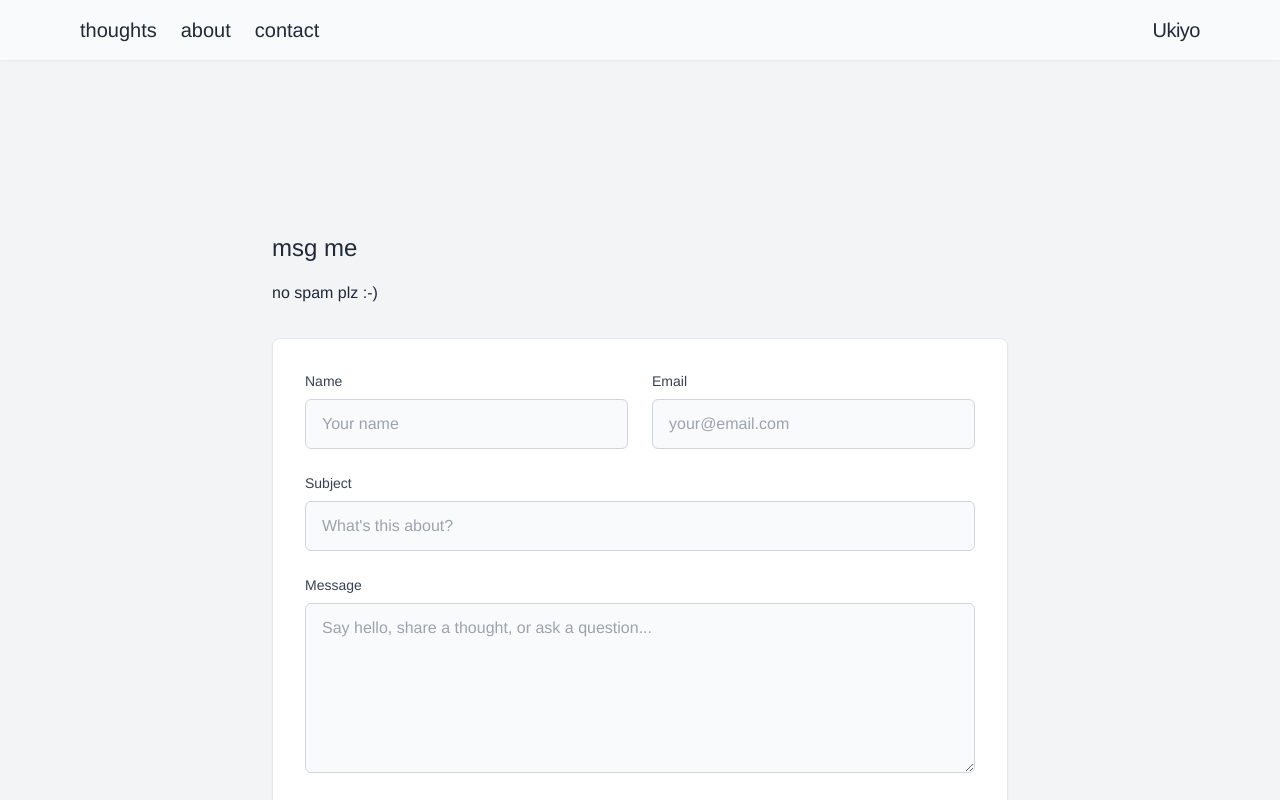
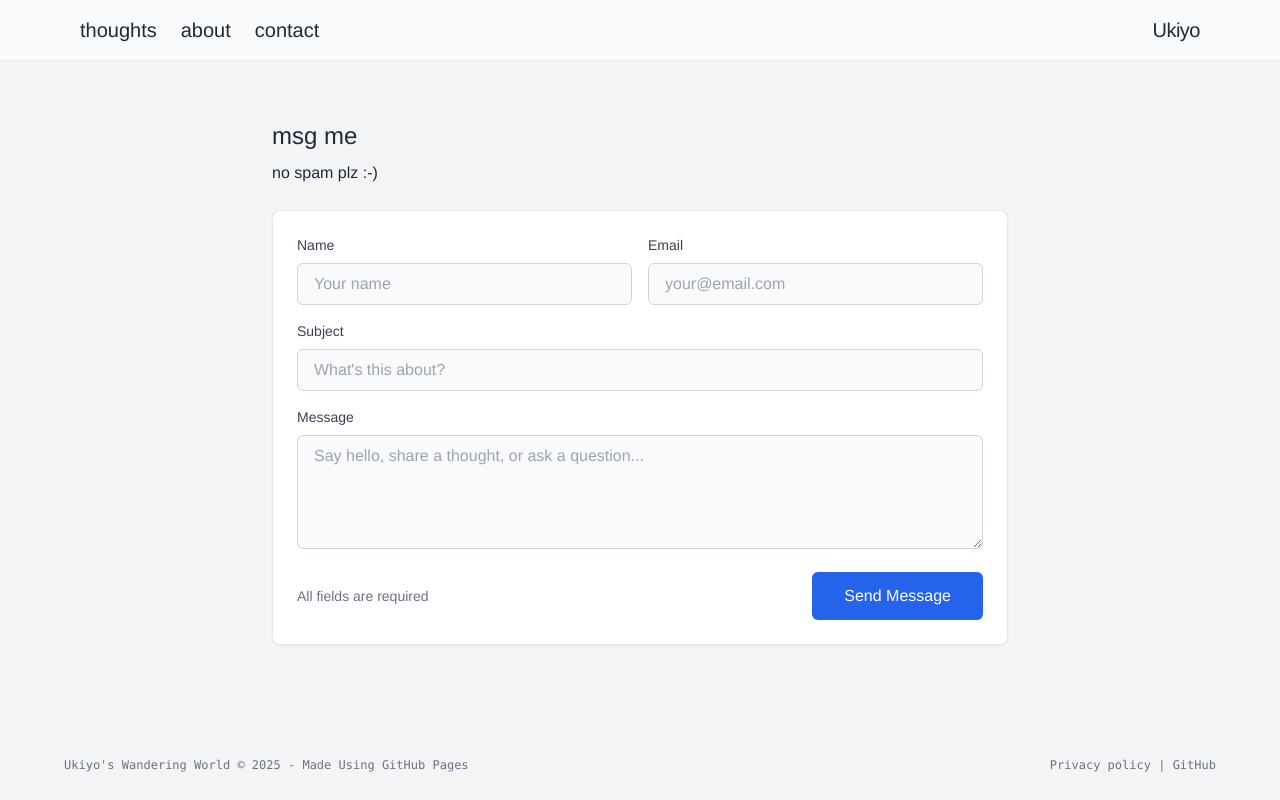
Before and after one commit to UkiyosWanderingWorld/UkiyosWanderingWorld.github.io, a Next.js app: page /contact in a window 1280 px wide. Shown: the top 800 px of the page. Built offline with nearby package versions, Linux system fonts and the light colour scheme.

Commit message:
contact page scrollbar fix

```diff
--- a/app/contact/page.tsx
+++ b/app/contact/page.tsx
@@ -39,18 +39,18 @@ export default function ContactPage() {
   }
 
   return (
-    <main className="pt-20 bg-gray-100 text-gray-800 min-h-screen">
-      <section className="max-w-3xl mx-auto px-4 pt-24">
-        <div className="mb-8">
-          <h1 className="text-2xl font-light mb-4">msg me</h1>
-          <p className="text-md leading-relaxed mb-2">
+    <div className="bg-gray-100 text-gray-800 h-full flex items-center justify-center pt-24">
+      <section className="max-w-3xl mx-auto px-4 w-full -mt-8">
+        <div className="mb-6">
+          <h1 className="text-2xl font-light mb-2">msg me</h1>
+          <p className="text-md leading-relaxed">
             no spam plz :-)
           </p>
         </div>
 
-        <div className="bg-white rounded-lg shadow-sm border border-gray-200 p-8">
-          <form onSubmit={handleSubmit} className="space-y-6">
-            <div className="grid grid-cols-1 md:grid-cols-2 gap-6">
+        <div className="bg-white rounded-lg shadow-sm border border-gray-200 p-6">
+          <form onSubmit={handleSubmit} className="space-y-4">
+            <div className="grid grid-cols-1 md:grid-cols-2 gap-4">
               <div>
                 <label htmlFor="name" className="block text-sm font-medium text-gray-700 mb-2">
                   Name
@@ -62,7 +62,7 @@ export default function ContactPage() {
                   value={formData.name}
                   onChange={handleChange}
                   required
-                  className="w-full px-4 py-3 border border-gray-300 rounded-md focus:ring-2 focus:ring-blue-500 focus:border-transparent transition-all duration-200 bg-gray-50 focus:bg-white"
+                  className="w-full px-4 py-2 border border-gray-300 rounded-md focus:ring-2 focus:ring-blue-500 focus:border-transparent transition-all duration-200 bg-gray-50 focus:bg-white"
                   placeholder="Your name"
                 />
               </div>
@@ -78,7 +78,7 @@ export default function ContactPage() {
                   value={formData.email}
                   onChange={handleChange}
                   required
-                  className="w-full px-4 py-3 border border-gray-300 rounded-md focus:ring-2 focus:ring-blue-500 focus:border-transparent transition-all duration-200 bg-gray-50 focus:bg-white"
+                  className="w-full px-4 py-2 border border-gray-300 rounded-md focus:ring-2 focus:ring-blue-500 focus:border-transparent transition-all duration-200 bg-gray-50 focus:bg-white"
                   placeholder="your@email.com"
                 />
               </div>
@@ -95,7 +95,7 @@ export default function ContactPage() {
                 value={formData.subject}
                 onChange={handleChange}
                 required
-                className="w-full px-4 py-3 border border-gray-300 rounded-md focus:ring-2 focus:ring-blue-500 focus:border-transparent transition-all duration-200 bg-gray-50 focus:bg-white"
+                className="w-full px-4 py-2 border border-gray-300 rounded-md focus:ring-2 focus:ring-blue-500 focus:border-transparent transition-all duration-200 bg-gray-50 focus:bg-white"
                 placeholder="What's this about?"
               />
             </div>
@@ -110,8 +110,8 @@ export default function ContactPage() {
                 value={formData.message}
                 onChange={handleChange}
                 required
-                rows={6}
-                className="w-full px-4 py-3 border border-gray-300 rounded-md focus:ring-2 focus:ring-blue-500 focus:border-transparent transition-all duration-200 bg-gray-50 focus:bg-white resize-vertical"
+                rows={4}
+                className="w-full px-4 py-2 border border-gray-300 rounded-md focus:ring-2 focus:ring-blue-500 focus:border-transparent transition-all duration-200 bg-gray-50 focus:bg-white resize-vertical"
                 placeholder="Say hello, share a thought, or ask a question..."
               />
             </div>
@@ -148,6 +148,6 @@ export default function ContactPage() {
           )}
         </div>
       </section>
-    </main>
+    </div>
   )
 }
```
